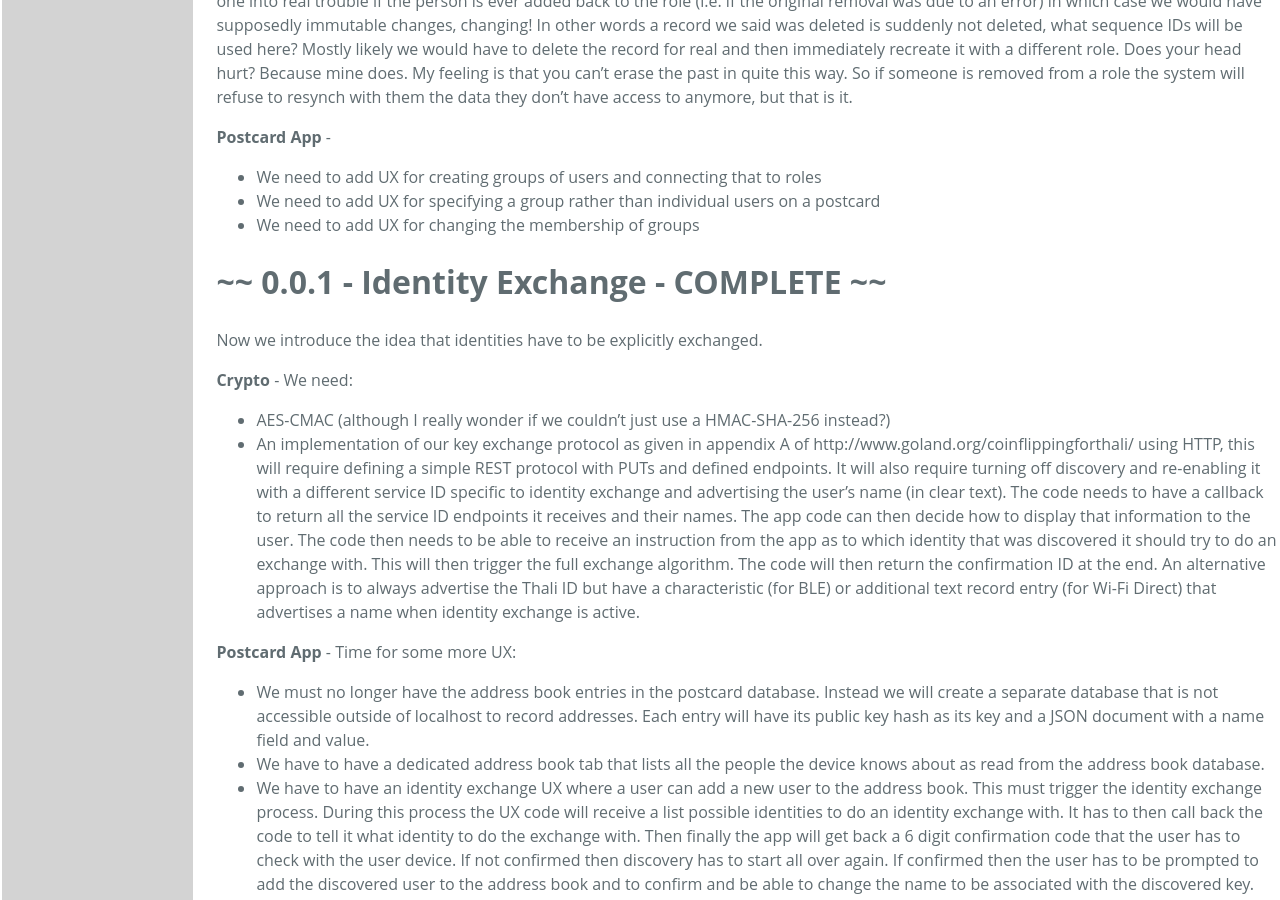
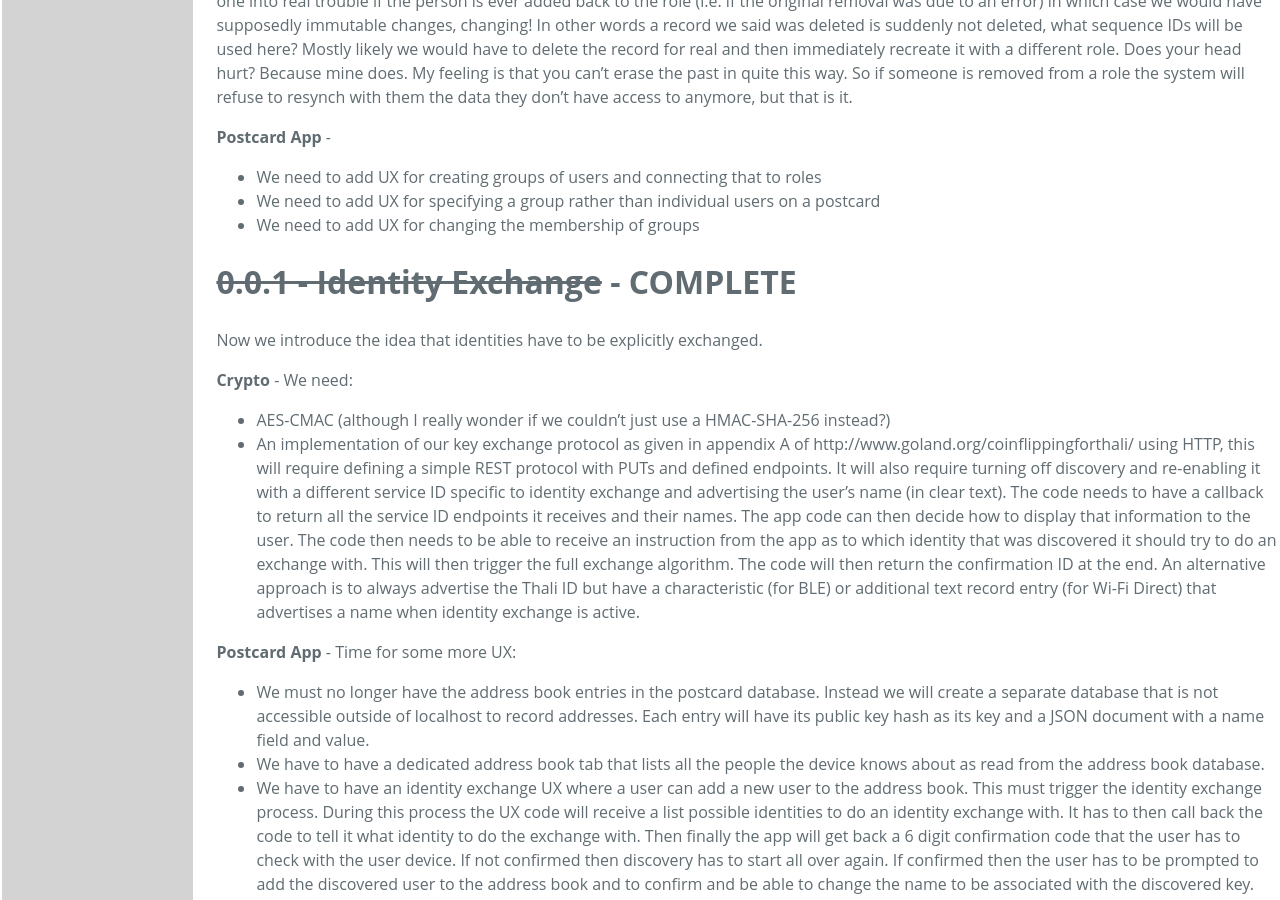
Before and after one commit to thaliproject/thali, a Jekyll site: the page built from stories.md, in a window 1280 px wide and 900 px high, scrolled down 6133 px. Built offline with Jekyll 4.4.1, drawn with Linux system fonts in a browser that asks for light colours; Markdown is read by kramdown in place of the engine named in the settings.

```diff
--- a/stories.md
+++ b/stories.md
@@ -193,7 +193,7 @@ __Postcard App__ -
 * We need to add UX for specifying a group rather than individual users on a postcard
 * We need to add UX for changing the membership of groups
 
-# ~~ 0.0.1 - Identity Exchange - COMPLETE ~~
+# ~~0.0.1 - Identity Exchange~~ - COMPLETE
 
 Now we introduce the idea that identities have to be explicitly exchanged.
 
```
